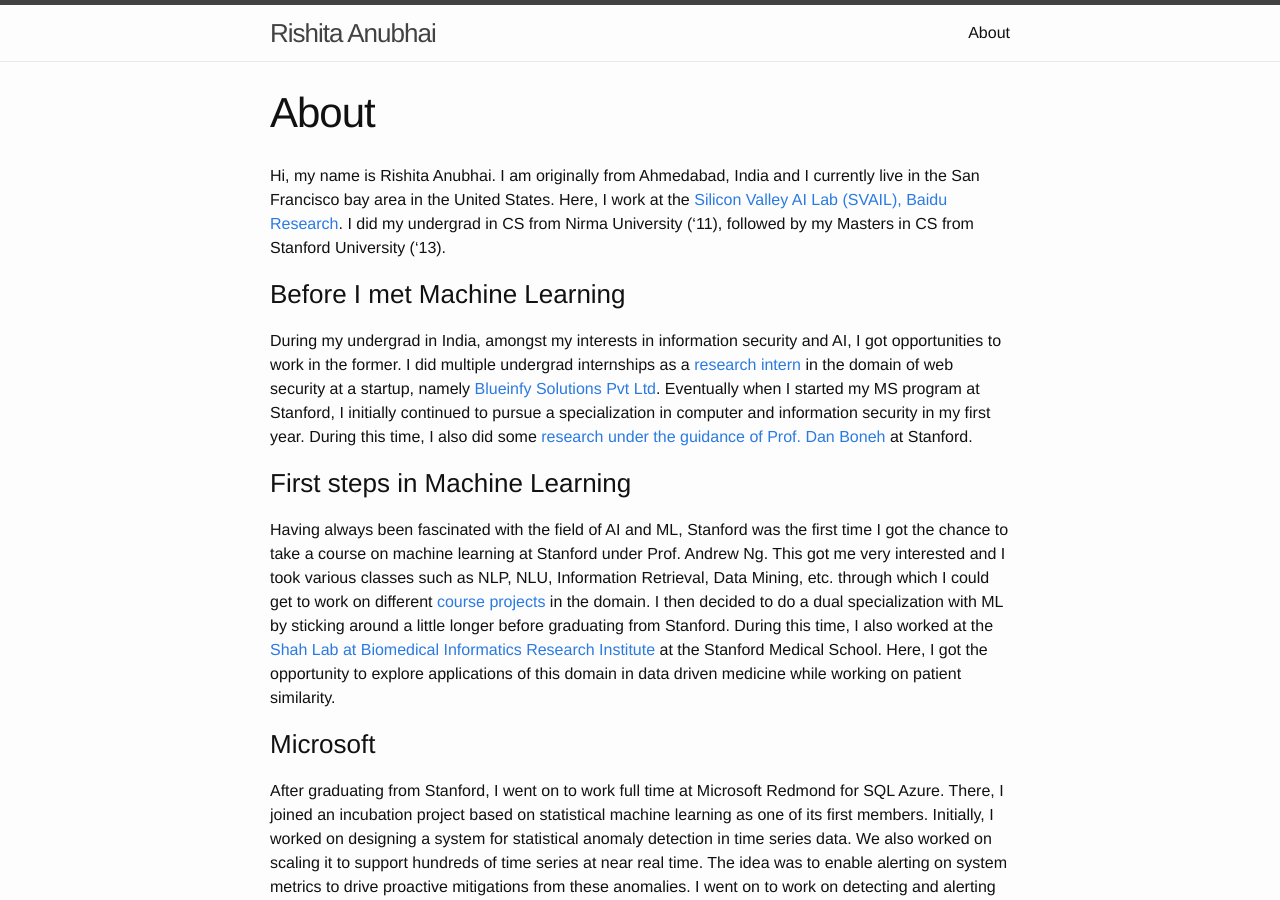
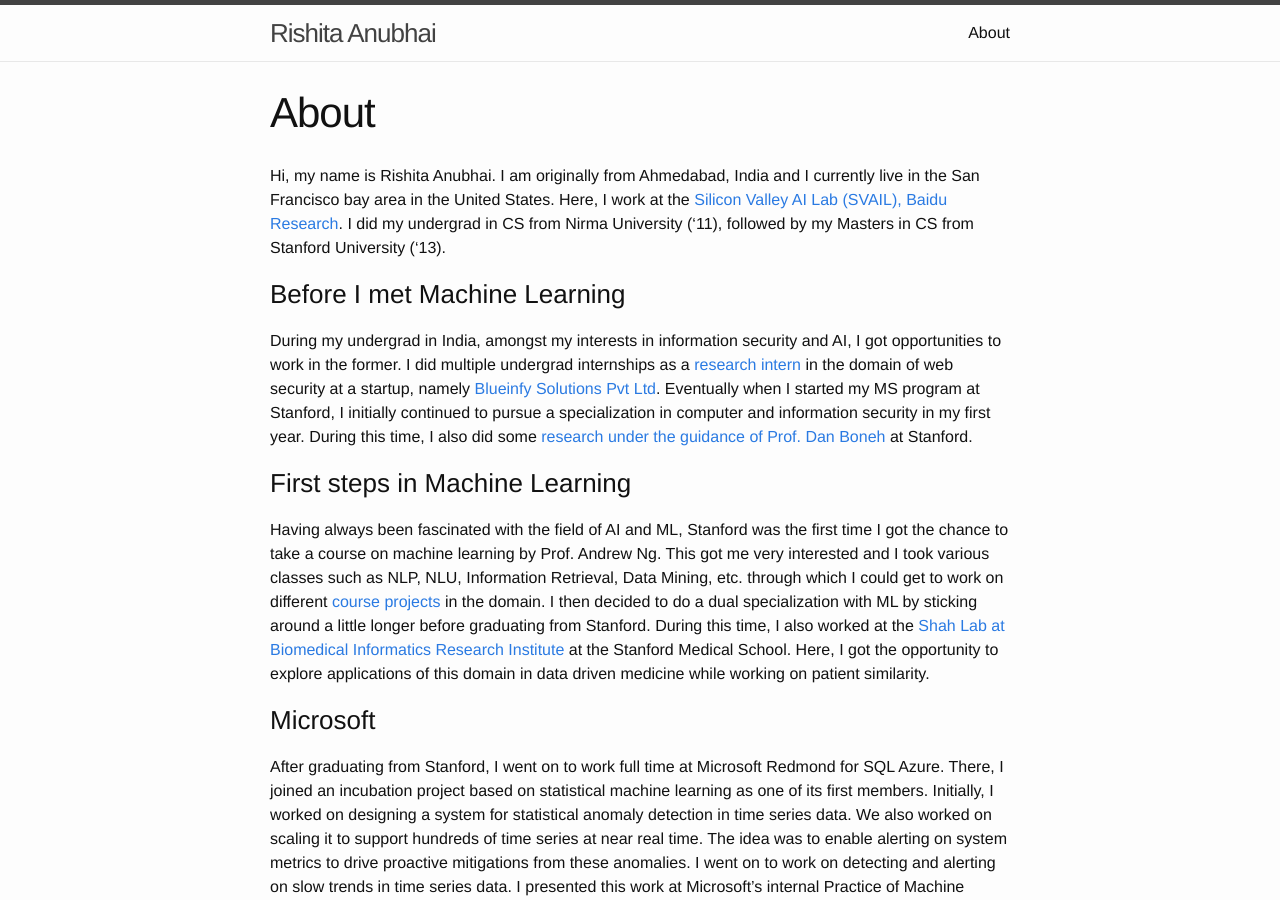
Before and after one commit to rishita/rishita.github.io, a Jekyll site: the page built from about.md, in a window 1280 px wide and 900 px high. Built offline with Jekyll 4.4.1, drawn with Linux system fonts in a browser that asks for light colours.

Commit message:
Ng sentence remove Stanford

```diff
--- a/about.md
+++ b/about.md
@@ -12,7 +12,7 @@ During my undergrad in India, amongst my interests in information security and A
 
 ### First steps in Machine Learning
 
-Having always been fascinated with the field of AI and ML, Stanford was the first time I got the chance to take a course on machine learning at Stanford under Prof. Andrew Ng. This got me very interested and I took various classes such as NLP, NLU, Information Retrieval, Data Mining, etc. through which I could get to work on different [course projects](https://www.linkedin.com/in/rishitaa#background-projects) in the domain. I then decided to do a dual specialization with ML by sticking around a little longer before graduating from Stanford. During this time, I also worked at the [Shah Lab at Biomedical Informatics Research Institute](http://bmir.stanford.edu/research/shahlab.html) at the Stanford Medical School. Here, I got the opportunity to explore applications of this domain in data driven medicine while working on patient similarity.
+Having always been fascinated with the field of AI and ML, Stanford was the first time I got the chance to take a course on machine learning by Prof. Andrew Ng. This got me very interested and I took various classes such as NLP, NLU, Information Retrieval, Data Mining, etc. through which I could get to work on different [course projects](https://www.linkedin.com/in/rishitaa#background-projects) in the domain. I then decided to do a dual specialization with ML by sticking around a little longer before graduating from Stanford. During this time, I also worked at the [Shah Lab at Biomedical Informatics Research Institute](http://bmir.stanford.edu/research/shahlab.html) at the Stanford Medical School. Here, I got the opportunity to explore applications of this domain in data driven medicine while working on patient similarity.
 
 ### Microsoft
 
```
